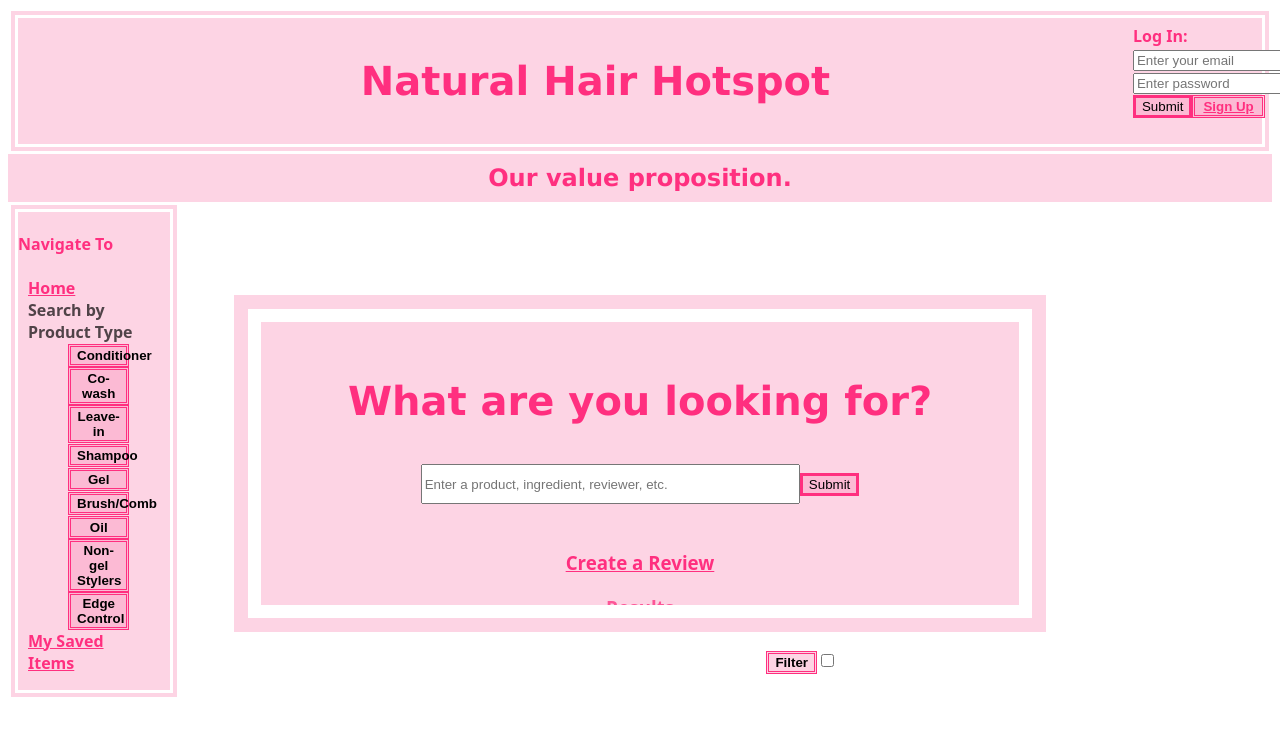
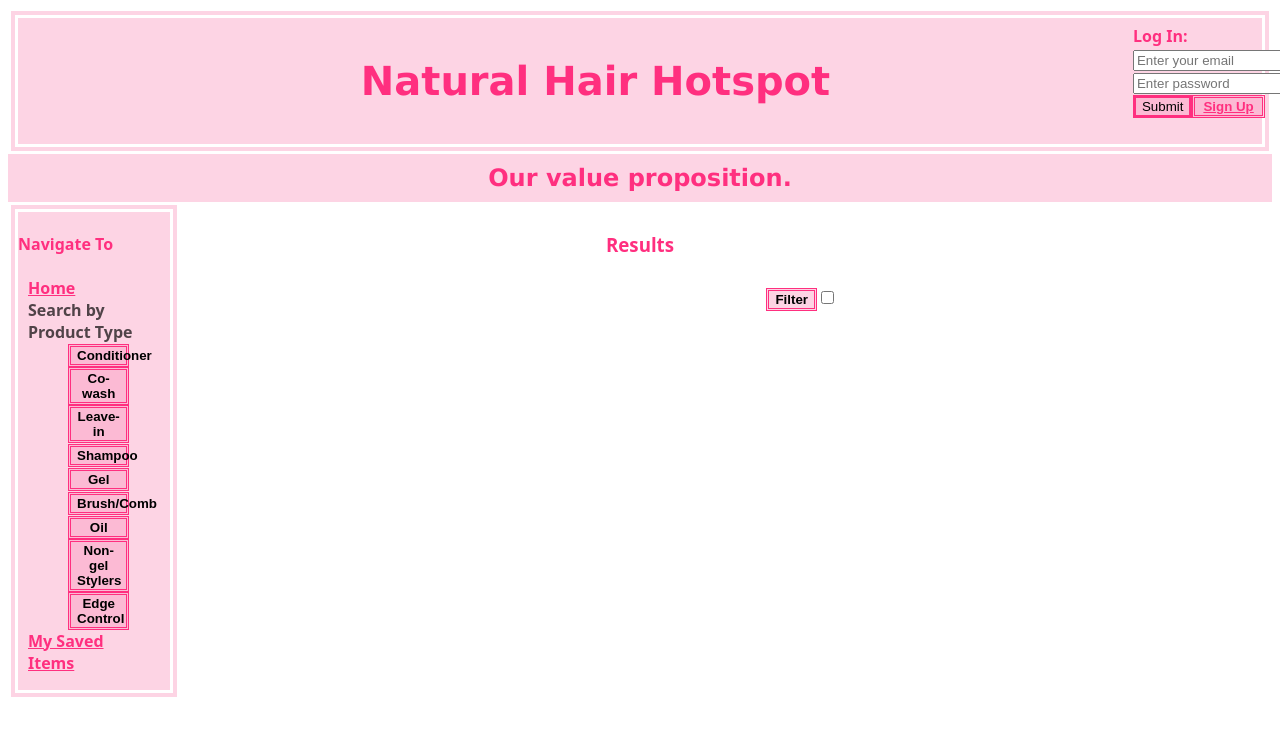
Before and after one commit to smscott777/angular-natural-hair-hotspot, an Angular app in the folder natural-hair-hotspot/: page /products in a window 1280 px wide. Shown: the top 736 px of the page. Built offline with nearby package versions, Linux system fonts and the light colour scheme.

Commit message:
Set default view to the Search component

```diff
--- a/natural-hair-hotspot/src/app/app.component.html
+++ b/natural-hair-hotspot/src/app/app.component.html
@@ -44,7 +44,7 @@
   </nav>
 
   <!-- search component-->
-  <app-search></app-search>
+
 
   <!-- Page Content -->
   <div class="container">
--- a/natural-hair-hotspot/src/app/app.module.ts
+++ b/natural-hair-hotspot/src/app/app.module.ts
@@ -19,10 +19,12 @@ const routes: Routes = [
   {path: 'my-items', component: MyItemsComponent},
   {path: 'products/:prodNum', component: ProductDetailsComponent},
   {path: 'products', component: SearchResultsComponent},
+  {path: 'search', component: SearchComponent},
   {path: 'review', component: ReviewComponent},
   {path: 'search/:keyword', component: SearchResultsComponent},
+  {path: 'category/:id', component: SearchResultsComponent},
   {path: 'sign-up', component: SignUpComponent},
-  {path: '', redirectTo: '/products', pathMatch: 'full' },
+  {path: '', redirectTo: '/search', pathMatch: 'full' },    //the default view is set to the Search component
   //{path: '**', component: PageNotFoundComponent}
 ];
 
@@ -32,8 +34,8 @@ const routes: Routes = [
     MyItemsComponent,
     ProductDetailsComponent,
     ReviewComponent,
+    SearchResultsComponent,
     SearchComponent,
-    SearchResultsComponent,
     SignUpComponent
   ],
   imports: [
--- a/natural-hair-hotspot/src/app/component/search-results/search-results.component.html
+++ b/natural-hair-hotspot/src/app/component/search-results/search-results.component.html
@@ -1,5 +1,5 @@
 
-<section>
+<div>
     <h3>Results</h3>
 
     <aside>
@@ -13,4 +13,4 @@
             <img [src]="product.imageUrl" height="25"/>
         </li>
     </ul>
-</section>
+</div>
```
